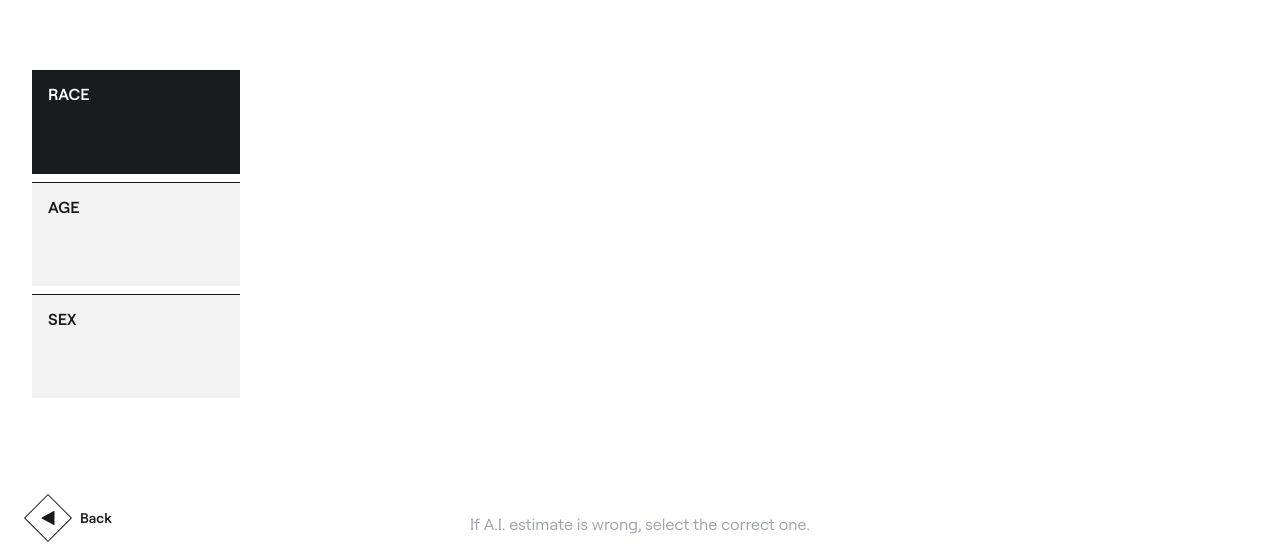
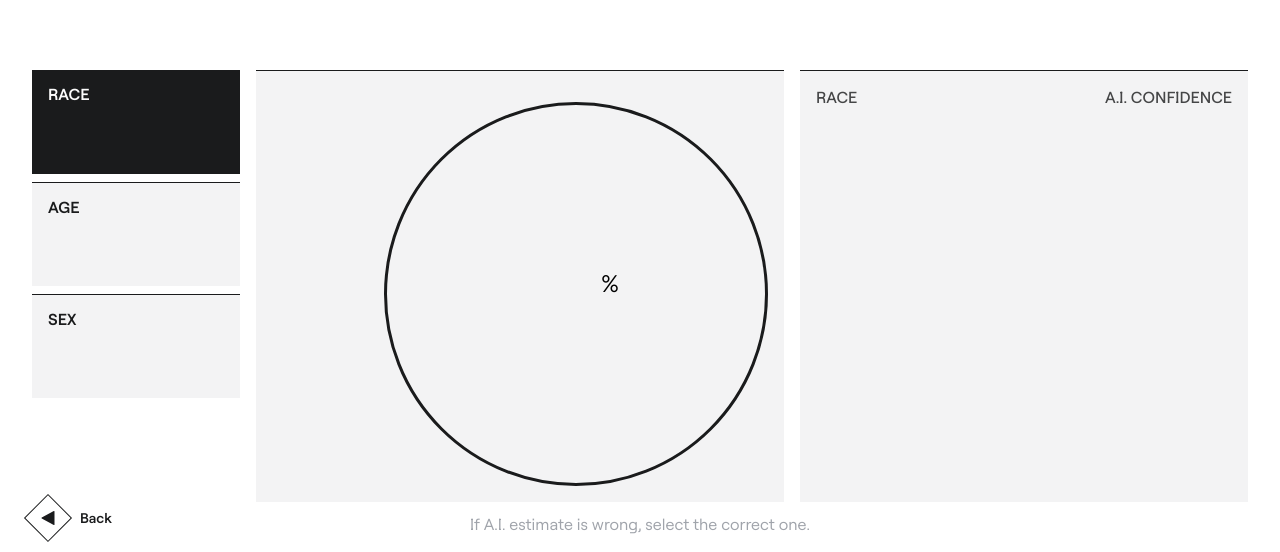
Before and after one commit to ghettobirdcs/Skinstric-Internship, a React (Create React App) app: page /summary in a window 1280 px wide. Shown: the part 234-786 px from the top of the page. Built offline with nearby package versions, Linux system fonts and the light colour scheme.

Commit message:
Summary Corrector starter

```diff
--- /dev/null
+++ b/src/components/Summary/SummaryContent.css
@@ -0,0 +1,51 @@
+.summary__content {
+	width: 100%;
+	margin-left: 16px;
+	border-top: 1px solid #1A1B1C;
+	background-color: #F3F3F4;
+	padding: 16px;
+	position: relative;
+}
+
+.summary__title,
+.summary__circle {
+	font-size: 40px;
+	line-height: 40px;
+}
+
+.summary__title--capitalize {
+	text-transform: capitalize;
+}
+
+.summary__title--uppercase {
+	text-transform: uppercase;
+}
+
+.summary__title--lowercase {
+	text-transform: lowercase;
+}
+
+.summary__circle {
+	position: absolute;
+	width: 384px;
+	height: 384px;
+	border: 3px solid #1A1B1C;
+	border-radius: 100%;
+	bottom: 16px;
+	right: 16px;
+	display: flex;
+	align-items: center;
+	justify-content: center;
+}
+
+.summary__circle--value {
+	position: relative;
+}
+
+.summary__percentage {
+	font-size: 24px;
+	position: absolute;
+	top: 47%;
+	left: 59%;
+	transform: translate(-50%, -50%);
+}
--- /dev/null
+++ b/src/components/Summary/SummaryContent.jsx
@@ -0,0 +1,21 @@
+import React from "react";
+import "./SummaryContent.css";
+
+const SummaryContent = ({ type, title, value }) => {
+  return (
+    <div className="summary__content">
+      <span
+        className={`summary__title ${type === "Gender" ? "summary__title--uppercase" : type === "Race" ? "summary__title--capitalize" : ""}`}
+      >
+        {title} {type === "Age" && "y.o."}
+      </span>
+      {/* TODO: Learn how to make a circular percentile display */}
+      <div className="summary__circle">
+        <span className="summary__circle--value">{value}</span>
+        <span className="summary__percentage">%</span>
+      </div>
+    </div>
+  );
+};
+
+export default SummaryContent;
--- /dev/null
+++ b/src/components/Summary/SummaryCorrector.css
@@ -0,0 +1,18 @@
+.summary__corrector {
+	width: 100%;
+	max-width: 448px;
+	margin-left: 16px;
+	margin-right: 32px;
+	padding: 16px;
+	background-color: #F3F3F4;
+	border-top: 1px solid #1A1B1C;
+	display: flex;
+	justify-content: space-between;
+}
+
+.summary__para {
+	text-transform: uppercase;
+	color: #1A1B1C;
+	opacity: 80%;
+	font-weight: 500;
+}
--- /dev/null
+++ b/src/components/Summary/SummaryCorrector.jsx
@@ -0,0 +1,19 @@
+import React from "react";
+import "./SummaryCorrector.css";
+
+const SummaryCorrector = ({ type = "race" }) => {
+  return (
+    <div className="summary__corrector">
+      <div className="summary__half summary__left">
+        <p className="summary__para">{type}</p>
+        {/* TODO: LIST LABELS */}
+      </div>
+      <div className="summary__half summary__right">
+        <p className="summary__para">A.I. Confidence</p>
+        {/* TODO: LIST PERCENTAGES */}
+      </div>
+    </div>
+  );
+};
+
+export default SummaryCorrector;
--- a/src/components/Summary/SummaryLeftItem.jsx
+++ b/src/components/Summary/SummaryLeftItem.jsx
@@ -1,12 +1,16 @@
 import React from "react";
 import "./SummaryLeftItem.css";
 
-const SummaryLeftItem = ({ index, value, setActiveIndex, active = false }) => {
+const SummaryLeftItem = ({ index, value, setActiveType, active = false }) => {
   return (
     <div
       className={`selector ${index === 1 ? "selector__first" : index === 2 ? "selector__second" : "selector__third"} ${active && "selector--active"}`}
       onClick={() => {
-        setActiveIndex(index);
+        index === 1
+          ? setActiveType("Race")
+          : index === 2
+            ? setActiveType("Age")
+            : setActiveType("Gender");
       }}
     >
       {value}
--- a/src/pages/Summary/Summary.css
+++ b/src/pages/Summary/Summary.css
@@ -22,7 +22,8 @@
 	position: absolute;
 	top: 304px;
 	width: 100%;
-	height: 544px;
+	height: 54vh;
+	display: flex;
 }
 
 .summary__info {
--- a/src/pages/Summary/Summary.jsx
+++ b/src/pages/Summary/Summary.jsx
@@ -4,9 +4,11 @@ import "./Summary.css";
 import Button from "../../components/UI/Button";
 import Navbar from "../../components/Navbar/Navbar";
 import SummaryLeftItem from "../../components/Summary/SummaryLeftItem";
+import SummaryContent from "../../components/Summary/SummaryContent";
 
 import { useButtonHoverAnimations } from "../../hooks/useButtonHoverAnimations";
 import { useLocalStorageEstimate } from "../../hooks/useLocalStorageEstimate";
+import SummaryCorrector from "../../components/Summary/SummaryCorrector";
 
 const Summary = () => {
   const containerRef = useRef(null);
@@ -16,7 +18,20 @@ const Summary = () => {
   const age = useLocalStorageEstimate("Age");
   const gender = useLocalStorageEstimate("Gender");
 
-  const [activeIndex, setActiveIndex] = useState(1);
+  const [activeType, setActiveType] = useState("Race");
+
+  const estimatesByType = {
+    Race: race,
+    Age: age,
+    Gender: gender,
+  };
+
+  const activeEstimate = estimatesByType[activeType] || {
+    label: "",
+    value: null,
+    percentages: {},
+    error: null,
+  };
 
   const placeholder = (estimate) =>
     estimate.error ? "Unavailable" : `${estimate.label}`;
@@ -25,25 +40,33 @@ const Summary = () => {
     <div id="summary" ref={containerRef}>
       <Navbar showCode={false} demographics={true} />
       <div className="summary__container">
+        <div className="summary__item--container">
           <SummaryLeftItem
             index={1}
             value={placeholder(race)}
-          active={activeIndex === 1}
-          setActiveIndex={setActiveIndex}
+            active={activeType === "Race"}
+            setActiveType={setActiveType}
           />
           <SummaryLeftItem
             index={2}
             value={placeholder(age)}
-          active={activeIndex === 2}
-          setActiveIndex={setActiveIndex}
+            active={activeType === "Age"}
+            setActiveType={setActiveType}
           />
           <SummaryLeftItem
             index={3}
             value={placeholder(gender)}
-          active={activeIndex === 3}
-          setActiveIndex={setActiveIndex}
+            active={activeType === "Gender"}
+            setActiveType={setActiveType}
           />
-        {/* TODO: Make components for content value (mid), and corrector (right) */}
+        </div>
+        <SummaryContent
+          type={activeType}
+          title={activeEstimate.label}
+          value={activeEstimate.value}
+        />
+        <SummaryCorrector />
+        {/* TODO: Make component for corrector (right) */}
         {/* TODO: Make component for 'reset' + 'confirm' btn */}
       </div>
       <p className="summary__info">
```
Lines whose indentation alone changed are shown as unchanged.
